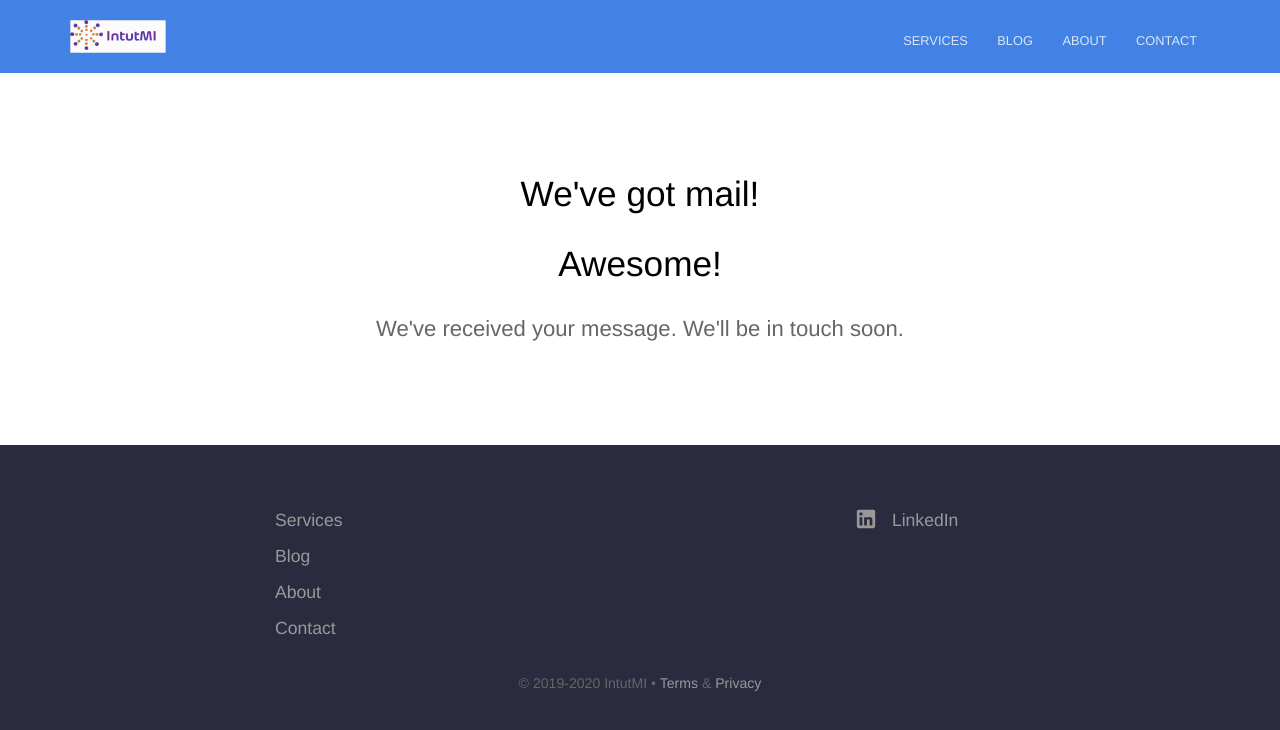
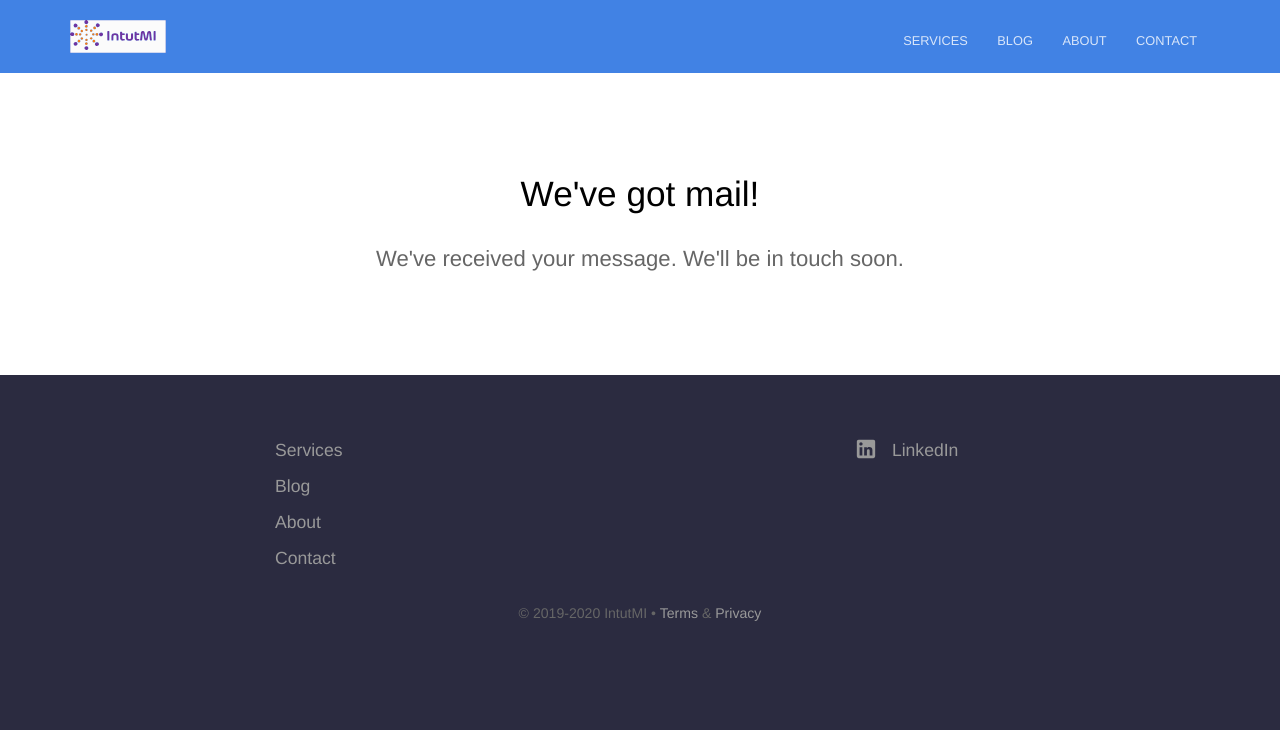
Before and after one commit to intutdev/intutmi.github.io, a Jekyll site: the page built from contact-success.html, in a window 1280 px wide. Shown: the top 730 px of the page. Built offline with Jekyll 4.4.1, drawn with Linux system fonts in a browser that asks for light colours.

Commit message:
Updated 'contact-success.html' via CloudCannon

```diff
--- a/contact-success.html
+++ b/contact-success.html
@@ -2,5 +2,4 @@
 title: We've got mail!
 ---
 
-<h2>Awesome!</h2>
 <p class="subtext">We've received your message. We'll be in touch soon.</p>
```
